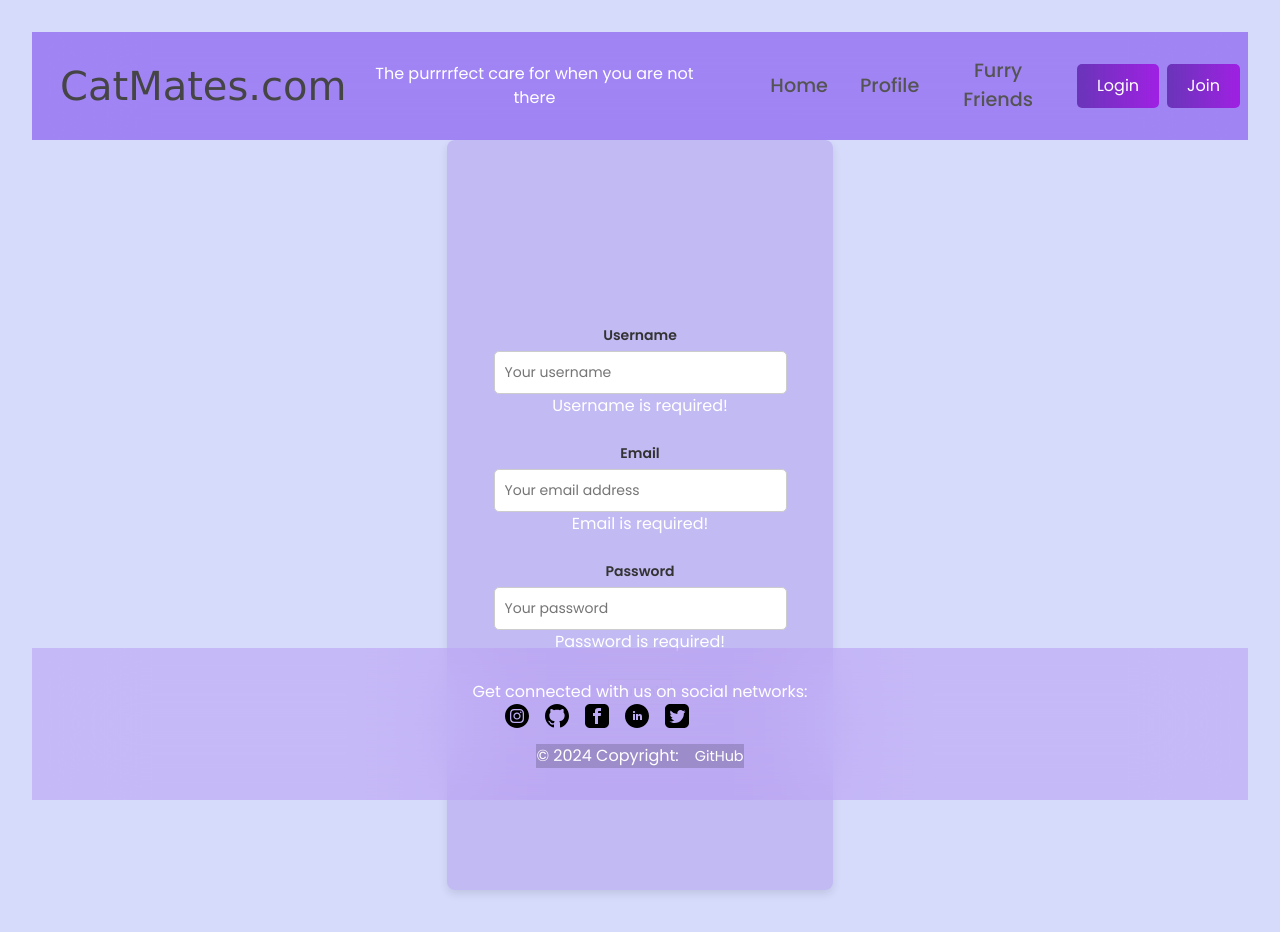
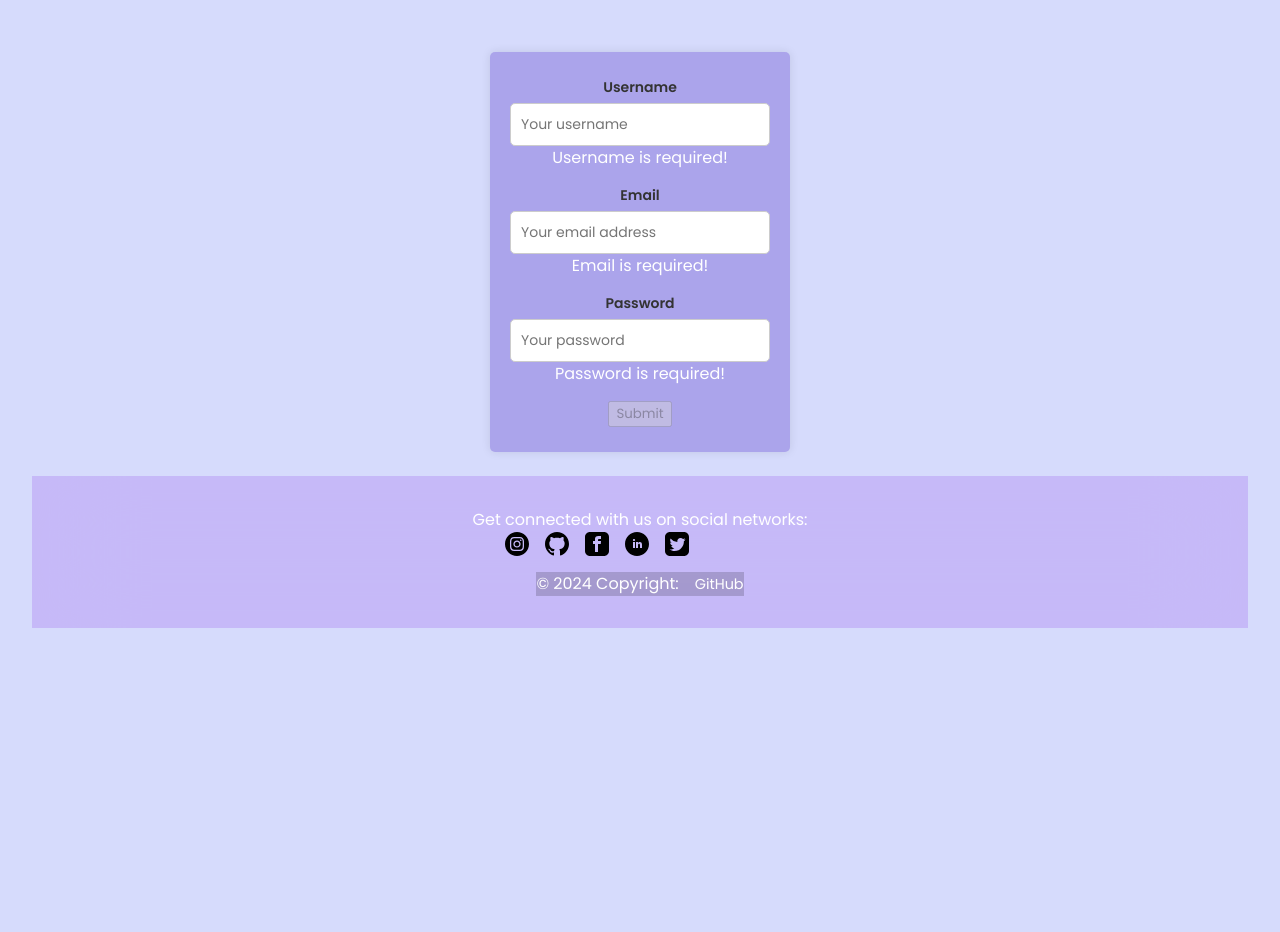
Before and after one commit to eddiespag-hetti/CatMatesApp, a React (Vite) app in the folder client/: page /Signup in a window 1280 px wide. Shown: the top 932 px of the page. After the commit the page ends 800 px from the top, so only its background shows below. Built offline with nearby package versions, Linux system fonts and the light colour scheme.

Commit message:
changed card styling to login and sign up forms
added match email property to User model

```diff
--- a/client/src/components/Login/Login.jsx
+++ b/client/src/components/Login/Login.jsx
@@ -59,7 +59,7 @@ const LoginForm = () => {
   return (
     <>
     <div className='login-container'>
-      <Form className='card' noValidate validated={validated} onSubmit={handleFormSubmit}>
+      <Form className='login-card' noValidate validated={validated} onSubmit={handleFormSubmit}>
         <Alert
           dismissible
           onClose={() => setShowAlert(false)}
--- a/client/src/components/Login/LoginForm.css
+++ b/client/src/components/Login/LoginForm.css
@@ -13,24 +13,25 @@
   justify-content: center;
   align-items: center;
   width: 300px;
-  height: 600px;
+  height: 300px;
   padding: 20px;
+  margin-top: 20px;
   background-color: #3a12bb45;
   border-radius: 5px;
   box-shadow: 0px 0px 10px rgba(0, 0, 0, 0.1);
 }
 
-.card h2 {
+.login-card h2 {
   text-align: center;
   margin-bottom: 20px;
   color: #333;
 }
 
-.card .mb-3 {
+.login-card .mb-3 {
   margin-bottom: 15px;
 }
 
-.card label {
+.login-card label {
   display: block;
   margin-bottom: 5px;
   font-size: 14px;
@@ -38,9 +39,9 @@
   color: #333;
 }
 
-.card input[type="text"],
-.card input[type="email"],
-.card input[type="password"] {
+.login-card input[type="text"],
+.login-card input[type="email"],
+.login-card input[type="password"] {
   width: 100%;
   padding: 10px;
   border: 1px solid #ccc;
@@ -49,14 +50,14 @@
   box-sizing: border-box;
 }
 
-.card input[type="text"]:focus,
-.card input[type="email"]:focus,
-.card input[type="password"]:focus {
+.login-card input[type="text"]:focus,
+.login-card input[type="email"]:focus,
+.login-card input[type="password"]:focus {
   border-color: #262566;
   outline: none;
 }
 
-.card .btn-submit {
+.login-card .btn-submit {
   width: 100%;
   padding: 10px;
   background-color: #4f4caf;
@@ -68,11 +69,11 @@
   cursor: pointer;
 }
 
-.card .btn-submit:disabled {
+.login-card .btn-submit:disabled {
   background-color: #ccc;
   cursor: not-allowed;
 }
 
-.card .btn-submit:hover {
+.login-card .btn-submit:hover {
   background-color: #6245a0;
 }
--- a/client/src/components/Navbar/Navbar.jsx
+++ b/client/src/components/Navbar/Navbar.jsx
@@ -1,10 +1,12 @@
 import "./Navbar.css";
 import "../Login/Login";
 import { Link, useLocation } from "react-router-dom";
+import Auth from '../../utils/auth';
 
 const Navbar = () => {
   const currentPage = useLocation().pathname;
 
+  if(Auth.loggedIn())
   return (
     <>
       <nav className="nav-wrapper">
@@ -57,6 +59,7 @@ const Navbar = () => {
       </nav>
     </>
   );
-};
+}
+
 
 export default Navbar;
--- a/client/src/components/SignUp/SignUpForm.css
+++ b/client/src/components/SignUp/SignUpForm.css
@@ -3,34 +3,36 @@
   flex-direction: column;
   justify-content: center;
   align-items: center;
-  /* height: 100vh; */
+
 }
 
 
 
-.card {
+.signup-card {
   display: flex;
   flex-direction: column;
   justify-content: center;
   align-items: center;
   width: 300px;
+  height: 400px;
   padding: 20px;
+  margin-top: 20px;
   background-color: #3a12bb45;
   border-radius: 5px;
   box-shadow: 0px 0px 10px rgba(0, 0, 0, 0.1);
 }
 
-.card h2 {
+.signup-card h2 {
   text-align: center;
   margin-bottom: 20px;
   color: #333;
 }
 
-.card .mb-3 {
+.signup-card .mb-3 {
   margin-bottom: 15px;
 }
 
-.card label {
+.signup-card label {
   display: block;
   margin-bottom: 5px;
   font-size: 14px;
@@ -38,9 +40,9 @@
   color: #333;
 }
 
-.card input[type="text"],
-.card input[type="email"],
-.card input[type="password"] {
+.signup-card input[type="text"],
+.signup-card input[type="email"],
+.signup-card input[type="password"] {
   width: 100%;
   padding: 10px;
   border: 1px solid #ccc;
@@ -49,14 +51,14 @@
   box-sizing: border-box;
 }
 
-.card input[type="text"]:focus,
-.card input[type="email"]:focus,
-.card input[type="password"]:focus {
+.signup-card input[type="text"]:focus,
+.signup-card input[type="email"]:focus,
+.signup-card input[type="password"]:focus {
   border-color: #262566;
   outline: none;
 }
 
-.card .btn-submit {
+.signup-card .btn-submit {
   width: 100%;
   padding: 10px;
   background-color: #4f4caf;
@@ -68,81 +70,11 @@
   cursor: pointer;
 }
 
-.card .btn-submit:disabled {
+.signup-card .btn-submit:disabled {
   background-color: #ccc;
   cursor: not-allowed;
 }
 
-.card .btn-submit:hover {
+.signup-card .btn-submit:hover {
   background-color: #6245a0;
 }
-
-
-
-/* .signup-form {
-  display: flex;
-  padding-top: 50px;
-  justify-content: center;
-  align-items: center;
-
-}
-
-form {
-  width: 300px;
-  padding: 20px;
-  background-color: #3a12bb45;
-  border-radius: 5px;
-  box-shadow: 0px 0px 10px rgba(0, 0, 0, 0.1);
-}
-
-form h2 {
-  text-align: center;
-  margin-bottom: 20px;
-  color: #333;
-}
-
-form div {
-  margin-bottom: 15px;
-}
-
-form label {
-  display: block;
-  margin-bottom: 5px;
-  font-size: 14px;
-  font-weight: bold;
-  color: #333;
-}
-
-form input[type="text"],
-form input[type="email"],
-form input[type="password"] {
-  width: 100%;
-  padding: 10px;
-  border: 1px solid #ccc;
-  border-radius: 5px;
-  font-size: 14px;
-  box-sizing: border-box;
-}
-
-form input[type="text"]:focus,
-form input[type="email"]:focus,
-form input[type="password"]:focus {
-  border-color: #262566;
-  outline: none;
-}
-
-form button[type="submit"] {
-  width: 100%;
-  padding: 10px;
-  background-color: #4f4caf;
-  border: none;
-  border-radius: 5px;
-  font-size: 14px;
-  font-weight: bold;
-  color: #fff;
-  cursor: pointer;
-}
-
-form button[type="submit"]:hover {
-  background-color: #6245a0;
-} */
--- a/client/src/components/SignUp/SignupForm.jsx
+++ b/client/src/components/SignUp/SignupForm.jsx
@@ -66,7 +66,7 @@ const SignupForm = () => {
     <>
     <div className='signup-container'>
       {/* This is needed for the validation functionality above */}
-      <Form className='card' noValidate validated={validated} onSubmit={handleFormSubmit}>
+      <Form className='signup-card' noValidate validated={validated} onSubmit={handleFormSubmit}>
         {/* show alert if server response is bad */}
         <Alert
           dismissible
```
Also changed, not shown: 1 other file (tests, documents, lock files or other folders).
